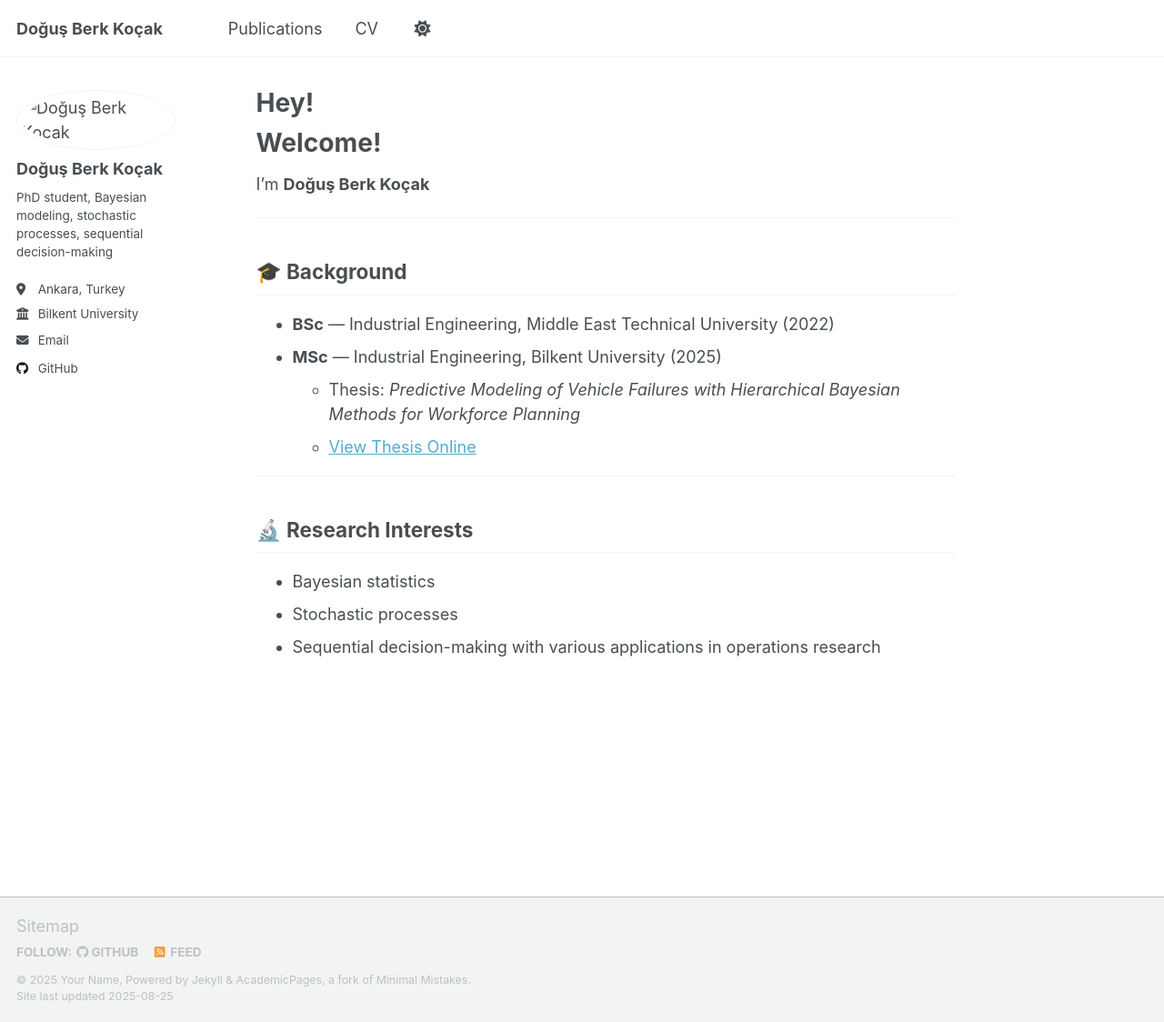
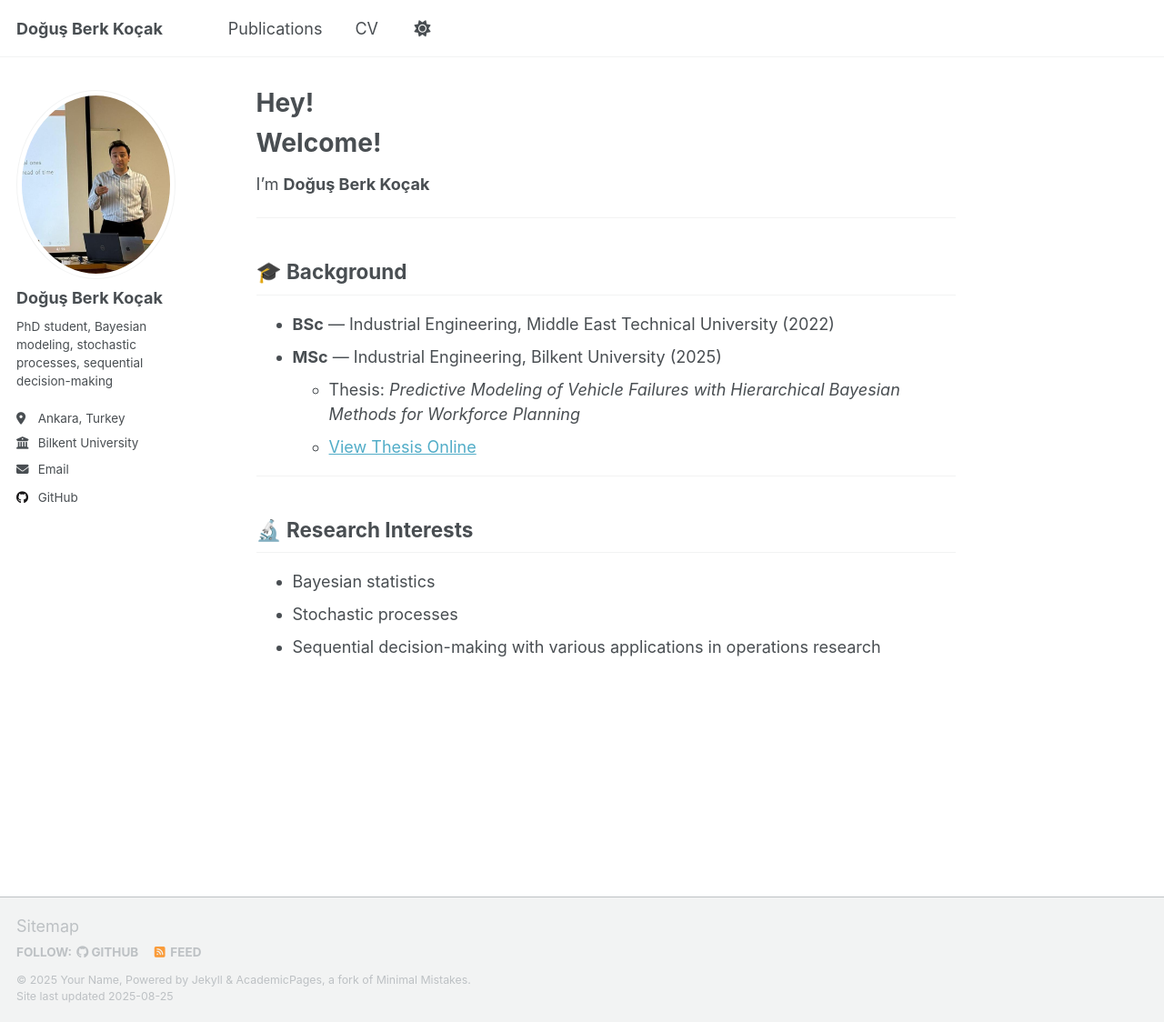
Before and after one commit to dbkocak/dbkocak.github.io, a Jekyll site: the page built from _pages/about.md, in a window 1280 px wide and 1124 px high. Shown: the whole window at 91% size. Built offline with Jekyll 4.4.1, drawn with Linux system fonts in a browser that asks for light colours; a script that is not in the unit is left out.

Commit message:
Update _config.yml

```diff
--- a/_config.yml
+++ b/_config.yml
@@ -22,7 +22,7 @@ repository               : "dbkocak/dbkocak.github.io"
 #               Additional customization can be done by editing /_includes/author-profile.html
 author:
   # Biographic information
-  avatar           : "/images/profilepic.jpeg"
+  avatar           : "profilepic.jpeg"
   name             : "Doğuş Berk Koçak"
   pronouns         : # example: "she/her"
   bio              : "PhD student, Bayesian modeling, stochastic processes, sequential decision-making"
```
